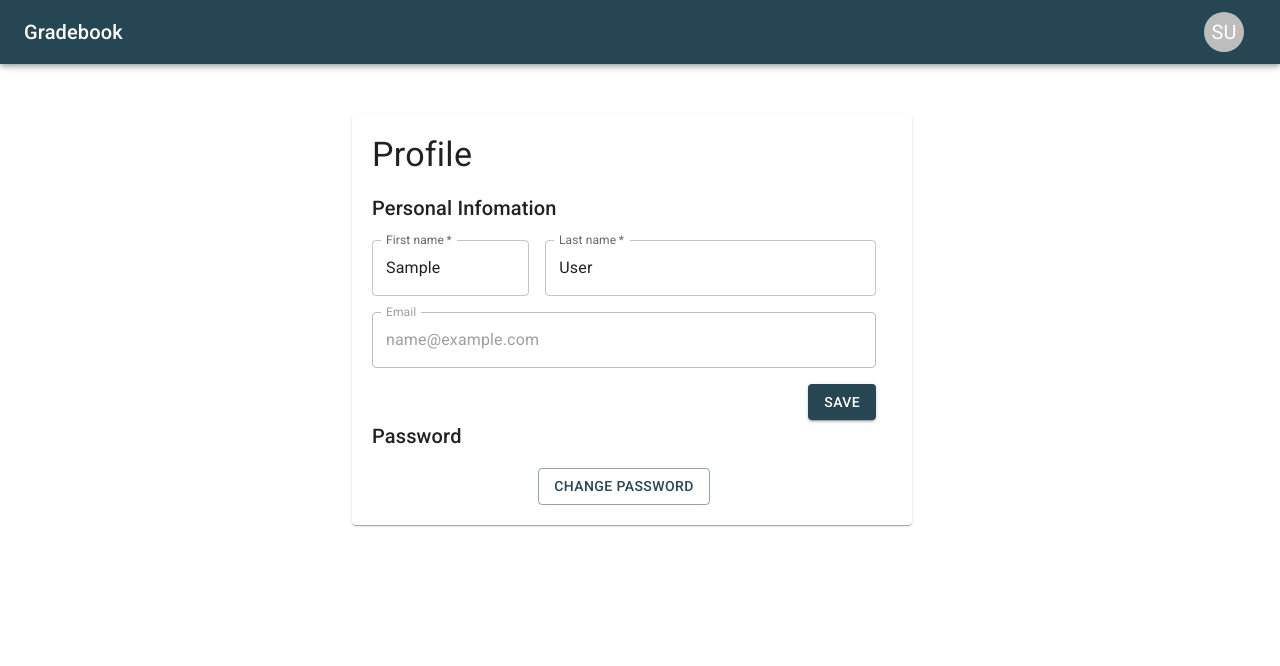
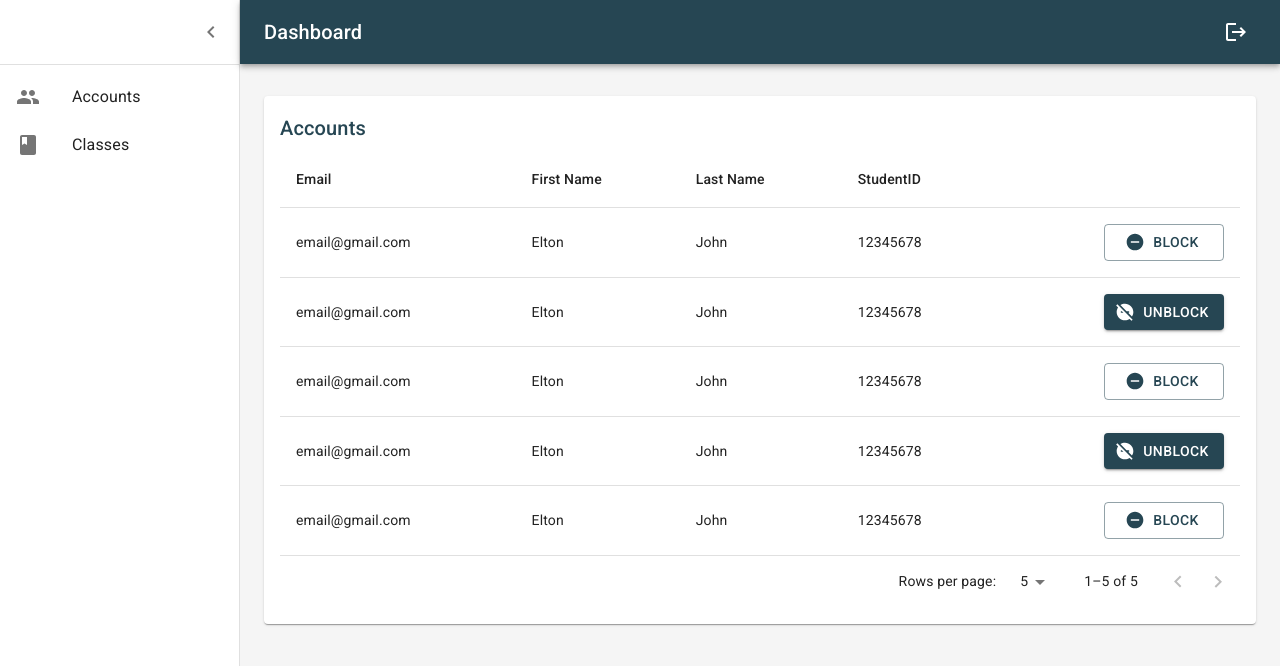
Before and after one commit to thanhvynguyenpham/Gradebook-FE, a React (Create React App) app: page /profile in a window 1280 px wide. Shown: the top 666 px of the page. Built offline with nearby package versions, Linux system fonts and the light colour scheme; sample sign-in values are in the browser's storage.

Commit message:
Update PrivateRoute.js

```diff
--- a/src/Components/Routes/PrivateRoute.js
+++ b/src/Components/Routes/PrivateRoute.js
@@ -1,6 +1,10 @@
 import React from "react";
 import { Redirect, Route, withRouter } from "react-router-dom";
-import { getLocalAccessToken } from "../../Utils/localStorageGetSet";
+import AdminDashboard from "../../pages/Admin";
+import {
+  getLocalAccessToken,
+  getLocalUser,
+} from "../../Utils/localStorageGetSet";
 const PrivateRoute = ({ component: Component, ...restOfProps }) => (
   <Route
     {...restOfProps}
@@ -14,6 +18,10 @@ const PrivateRoute = ({ component: Component, ...restOfProps }) => (
           />
         );
       } else {
+        const user = getLocalUser();
+        if (user.role === "admin") {
+          return <AdminDashboard />;
+        }
         return <Component {...props} />;
       }
     }}
```
